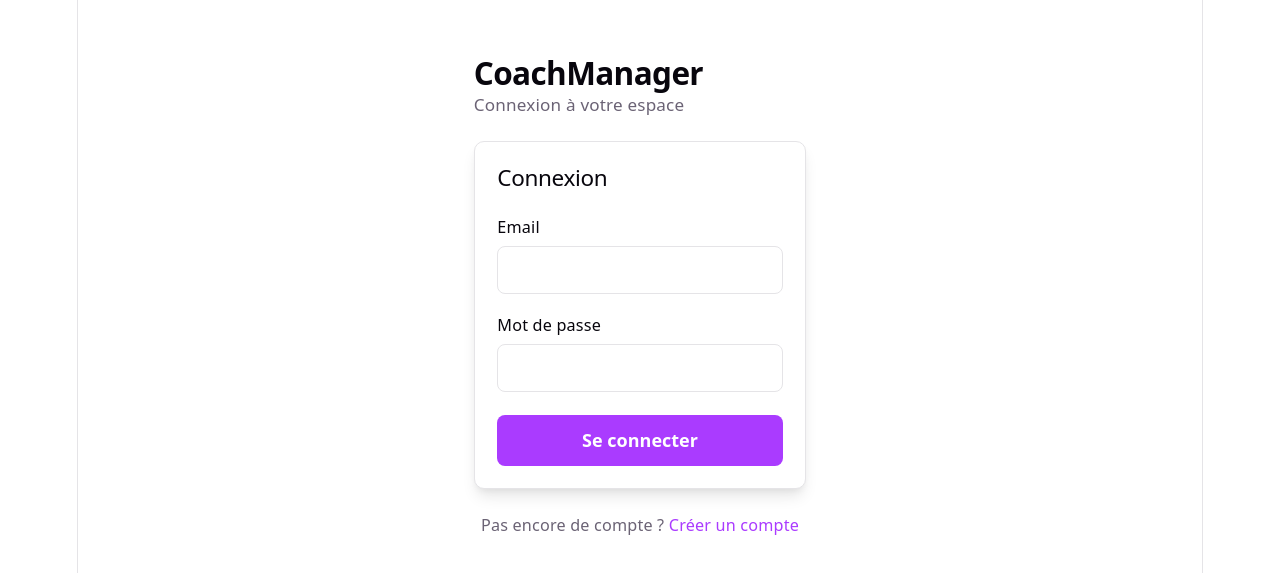
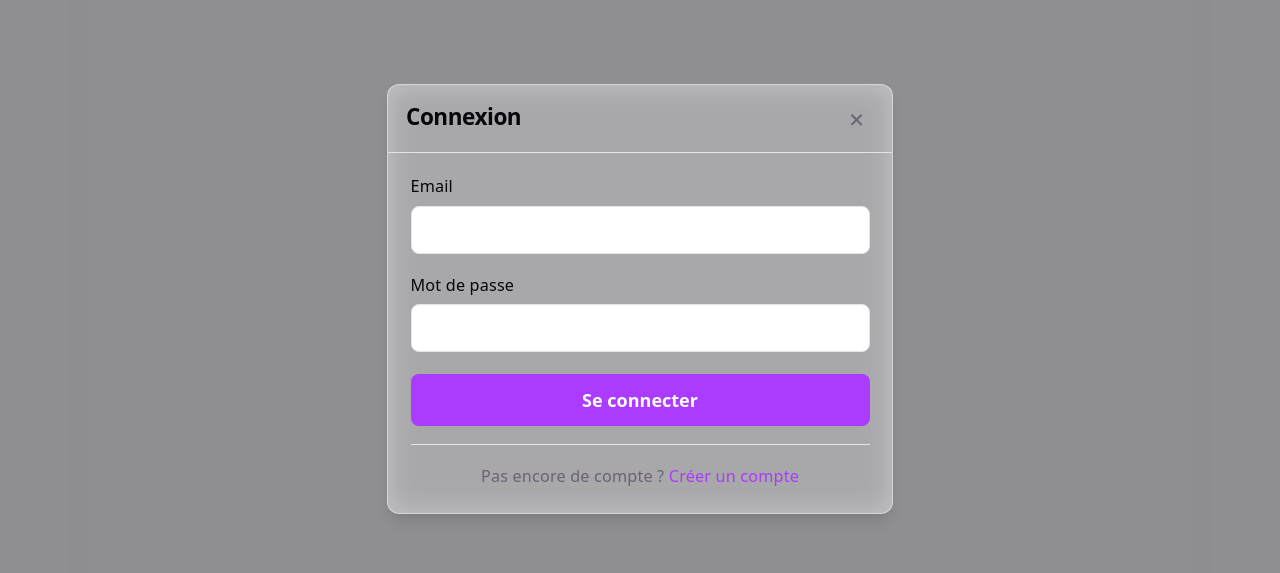
Before and after one commit to SZ-Leaf/CoachManager, a React (Vite) app in the folder coachManager client/: page /login in a window 1280 px wide. Shown: the part 101-674 px from the top of the page. Built offline with nearby package versions, Linux system fonts and the light colour scheme.

Commit message:
udapte : forms with modal

```diff
--- a/coachManager client/src/components/ui/forms/auth/LoginForm.jsx
+++ b/coachManager client/src/components/ui/forms/auth/LoginForm.jsx
@@ -17,8 +17,6 @@ const LoginForm = () => {
 
   return (
     <form className="login-form" onSubmit={handleSubmit}>
-      <h2>Connexion</h2>
-
       <div>
         <label htmlFor="email">Email</label>
         <input
--- a/coachManager client/src/components/ui/forms/auth/RegisterForm.jsx
+++ b/coachManager client/src/components/ui/forms/auth/RegisterForm.jsx
@@ -20,8 +20,6 @@ const RegisterForm = () => {
 
   return (
     <form className="register-form" onSubmit={handleSubmit}>
-      <h2>Inscription</h2>
-
       <div>
         <label htmlFor="firstname">Prénom</label>
         <input
--- a/coachManager client/src/components/ui/modals/Modal.jsx
+++ b/coachManager client/src/components/ui/modals/Modal.jsx
@@ -1,4 +1,6 @@
 import { useEffect } from 'react';
+
+import './modal.css';
 
 const Modal = ({ isOpen, onClose, title, children }) => {
   useEffect(() => {
--- /dev/null
+++ b/coachManager client/src/components/ui/modals/modal.css
@@ -0,0 +1,99 @@
+.modal-overlay {
+  position: fixed;
+  inset: 0;
+  z-index: 1000;
+  display: flex;
+  align-items: center;
+  justify-content: center;
+  padding: 1rem;
+  padding-bottom: max(1rem, env(safe-area-inset-bottom));
+  box-sizing: border-box;
+  background: rgba(8, 6, 13, 0.45);
+  backdrop-filter: blur(6px);
+}
+
+@media (prefers-color-scheme: dark) {
+  .modal-overlay {
+    background: rgba(0, 0, 0, 0.55);
+  }
+}
+
+.modal {
+  width: 100%;
+  max-width: 28rem;
+  max-height: min(90svh, 100%);
+  display: flex;
+  flex-direction: column;
+  border-radius: 12px;
+  border: 1px solid color-mix(in srgb, var(--border) 65%, transparent);
+  background: color-mix(in srgb, var(--bg) 50%, transparent);
+  backdrop-filter: blur(14px);
+  -webkit-backdrop-filter: blur(14px);
+  box-shadow: var(--shadow);
+  overflow: hidden;
+  text-align: left;
+}
+
+.modal-header {
+  display: flex;
+  align-items: flex-start;
+  justify-content: space-between;
+  gap: 0.75rem;
+  padding: 1rem 1rem 0.65rem;
+  border-bottom: 1px solid var(--border);
+  flex-shrink: 0;
+}
+
+.modal-title {
+  margin: 0;
+  font-size: 1.15rem;
+  font-weight: 600;
+  color: var(--text-h);
+  letter-spacing: -0.02em;
+  line-height: 1.25;
+}
+
+@media (min-width: 640px) {
+  .modal-title {
+    font-size: 1.25rem;
+  }
+}
+
+.modal-close {
+  flex-shrink: 0;
+  margin: -0.2rem -0.15rem 0 0;
+  width: 2.25rem;
+  height: 2.25rem;
+  display: inline-flex;
+  align-items: center;
+  justify-content: center;
+  font: inherit;
+  font-size: 1.1rem;
+  line-height: 1;
+  color: var(--text);
+  background: transparent;
+  border: none;
+  border-radius: 8px;
+  cursor: pointer;
+  transition:
+    background 0.15s,
+    color 0.15s;
+}
+
+.modal-close:hover {
+  background: var(--social-bg);
+  color: var(--text-h);
+}
+
+.modal-body {
+  padding: 1rem 1.05rem 1.15rem;
+  overflow-y: auto;
+  flex: 1;
+  min-height: 0;
+}
+
+@media (min-width: 640px) {
+  .modal-body {
+    padding: 1.15rem 1.25rem 1.35rem;
+  }
+}
--- a/coachManager client/src/pages/auth/login/LoginPage.jsx
+++ b/coachManager client/src/pages/auth/login/LoginPage.jsx
@@ -1,21 +1,25 @@
-import { Link } from 'react-router-dom';
+import { Link, useNavigate } from 'react-router-dom';
 
 import LoginForm from '../../../components/ui/forms/auth/LoginForm.jsx';
+import Modal from '../../../components/ui/modals/Modal.jsx';
 import './login.css';
 
 const LoginPage = () => {
+  const navigate = useNavigate();
+
   return (
-    <div className="auth-page">
-      <header className="auth-page__header">
-        <h1 className="auth-page__title">CoachManager</h1>
-        <p className="auth-page__tagline">Connexion à votre espace</p>
-      </header>
-      <main className="auth-page__main">
+    <div className="auth-shell">
+      <Modal
+        isOpen
+        title="Connexion"
+        onClose={() => navigate('/')}
+      >
         <LoginForm />
-      </main>
-      <p className="auth-page__footer">
-        Pas encore de compte ? <Link to="/register">Créer un compte</Link>
-      </p>
+        <p className="auth-modal__footer">
+          Pas encore de compte ?{' '}
+          <Link to="/register">Créer un compte</Link>
+        </p>
+      </Modal>
     </div>
   );
 };
--- a/coachManager client/src/pages/auth/login/login.css
+++ b/coachManager client/src/pages/auth/login/login.css
@@ -1,3 +1,34 @@
+.auth-shell {
+  min-height: 100svh;
+}
+
+.auth-modal__footer {
+  margin: 0.85rem 0 0;
+  padding-top: 0.85rem;
+  border-top: 1px solid var(--border);
+  font-size: 0.88rem;
+  color: var(--text);
+  text-align: center;
+}
+
+@media (min-width: 640px) {
+  .auth-modal__footer {
+    margin-top: 1rem;
+    padding-top: 1rem;
+    font-size: 0.9rem;
+  }
+}
+
+.auth-modal__footer a {
+  color: var(--accent);
+  font-weight: 500;
+  text-decoration: none;
+}
+
+.auth-modal__footer a:hover {
+  text-decoration: underline;
+}
+
 .auth-page {
   min-height: 100svh;
   box-sizing: border-box;
@@ -123,19 +154,6 @@
   }
 }
 
-.login-form h2,
-.register-form h2 {
-  margin: 0 0 0.25rem;
-  font-size: 1.12rem;
-}
-
-@media (min-width: 640px) {
-  .login-form h2,
-  .register-form h2 {
-    font-size: 1.25rem;
-  }
-}
-
 .login-form > div,
 .register-form > div {
   display: flex;
--- a/coachManager client/src/pages/auth/register/RegisterPage.jsx
+++ b/coachManager client/src/pages/auth/register/RegisterPage.jsx
@@ -1,21 +1,24 @@
-import { Link } from 'react-router-dom';
+import { Link, useNavigate } from 'react-router-dom';
 
 import RegisterForm from '../../../components/ui/forms/auth/RegisterForm.jsx';
+import Modal from '../../../components/ui/modals/Modal.jsx';
 import './register.css';
 
 const RegisterPage = () => {
+  const navigate = useNavigate();
+
   return (
-    <div className="auth-page">
-      <header className="auth-page__header">
-        <h1 className="auth-page__title">CoachManager</h1>
-        <p className="auth-page__tagline">Créer votre compte</p>
-      </header>
-      <main className="auth-page__main">
+    <div className="auth-shell">
+      <Modal
+        isOpen
+        title="Inscription"
+        onClose={() => navigate('/')}
+      >
         <RegisterForm />
-      </main>
-      <p className="auth-page__footer">
-        Déjà inscrit ? <Link to="/login">Se connecter</Link>
-      </p>
+        <p className="auth-modal__footer">
+          Déjà inscrit ? <Link to="/login">Se connecter</Link>
+        </p>
+      </Modal>
     </div>
   );
 };
```
